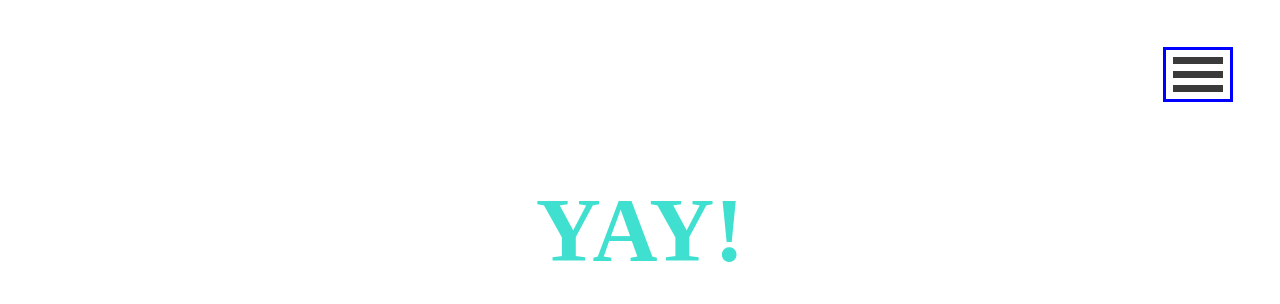
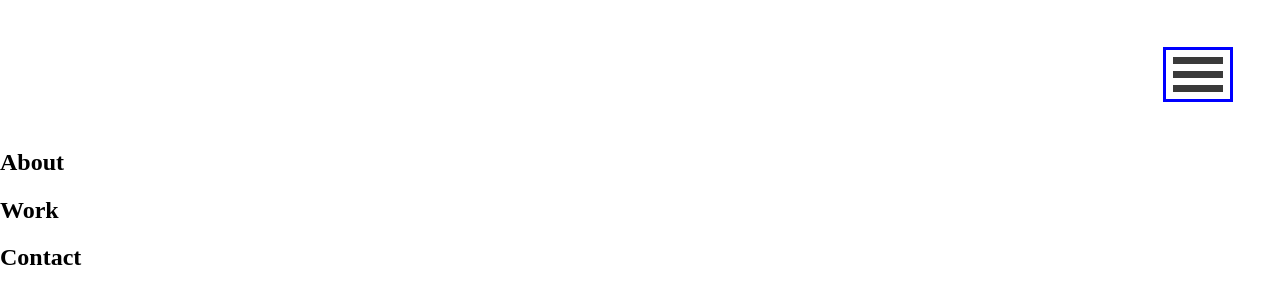
Before and after one commit to mahelkenn/javascript-practice, a plain HTML site: page index.html in a window 1280 px wide. Both pictures are taken after a click on the element 1198 px from the left and 74 px from the top of the page. Drawn offline with Linux system fonts and the light colour scheme; a web font is replaced by a local one.

Commit message:
Working on bringing up menu bar with click

```diff
--- a/css/main.css
+++ b/css/main.css
@@ -33,3 +33,7 @@ h1 {
   color: turquoise;
   font-size: 90px;
 }
+
+p {
+  color: white;
+}
--- a/index.html
+++ b/index.html
@@ -23,7 +23,11 @@
         </div>
       </nav>
     </header>
-  <h1 class="hide">Yay!</h1>
+  <p class="hide">
+    <h2>About</h2>
+    <h2>Work</h2>
+    <h2>Contact</h2>
+  </p>
 
 
 
--- a/js/main.js
+++ b/js/main.js
@@ -1,7 +1,7 @@
 
 const button = document.querySelector(".button");
-const h1 = document.querySelector("h1");
+const h2 = document.querySelectorAll("h2");
 
 const menu = button.addEventListener("click", function () {
-    h1.classList.remove("hide");
+    h2.classList.remove("hide");
 });
```
